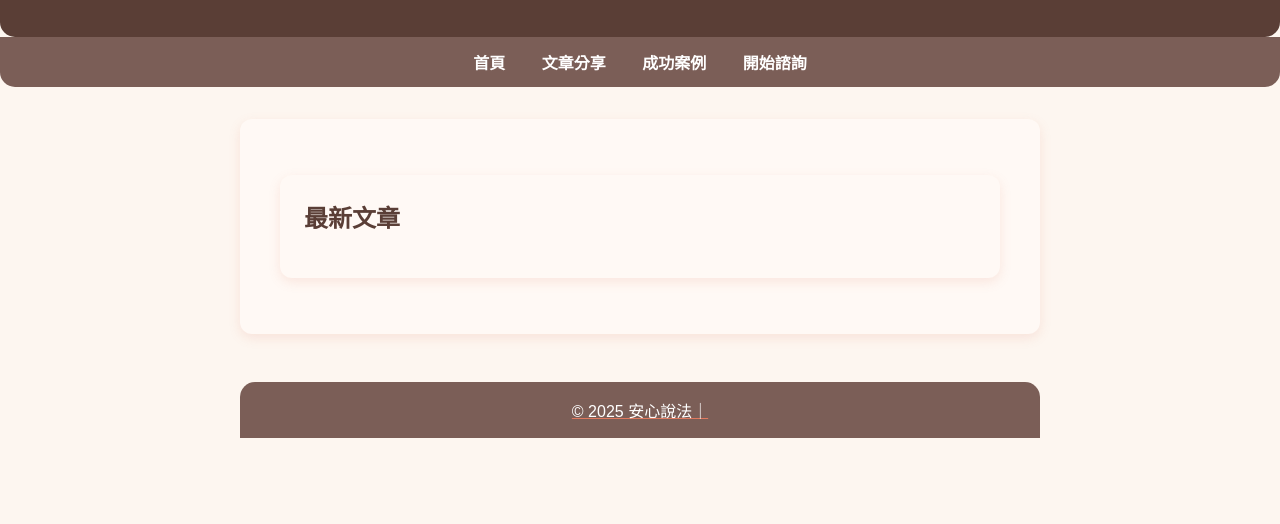
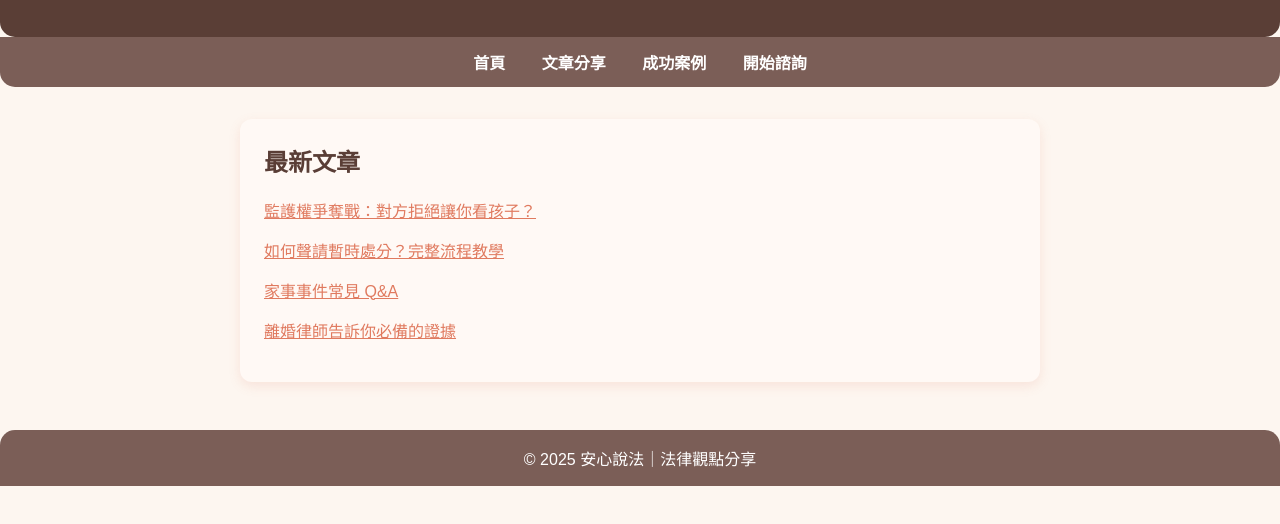
Before and after one commit to annielawarticles/law, a plain HTML site: page index.html in a window 1280 px wide. Shown: the part 118-642 px from the top of the page. Drawn offline with Linux system fonts and the light colour scheme.

Commit message:
Update index.html

```diff
--- a/index.html
+++ b/index.html
@@ -65,11 +65,12 @@
       color: #5a3e36;
       font-weight: 700;
     }
-    .articles small {
-      display: block;
+    .articles ul {
+      list-style: none;
+      padding-left: 0;
+    }
+    .articles li {
       margin-bottom: 1rem;
-      color: #888;
-      font-style: italic;
     }
     footer {
       background-color: #7b5e57;
@@ -96,29 +97,26 @@
   </header>
 
   <nav>
-    <a href="#home">首頁</a>
+    <a href="index.html">首頁</a>
     <a href="#articles">文章分享</a>
-    <a href="cases.html">成功案例</a>
+    <a href="case.html">成功案例</a>
     <a href="#consult">開始諮詢</a>
   </nav>
 
   <div class="container">
-    <div class="articles">
-     <div class="container">
-  <div class="articles">
-    <h2>最新文章</h2>
-    <div><a href="articles/article1.html"/a></div>
-    <div><a href="articles/article2.html"/a></div>
-    <div><a href="articles/article3.html"/a></div>
-    <div><a href="articles/article4.html"</a></div>
-  </div>
-</div>
-
-
+    <div class="articles" id="articles">
+      <h2>最新文章</h2>
+      <ul>
+        <li><a href="articles/article1.html">監護權爭奪戰：對方拒絕讓你看孩子？</a></li>
+        <li><a href="articles/article2.html">如何聲請暫時處分？完整流程教學</a></li>
+        <li><a href="articles/article3.html">家事事件常見 Q&A</a></li>
+        <li><a href="articles/article4.html">離婚律師告訴你必備的證據</a></li>
+      </ul>
+    </div>
   </div>
 
   <footer>
-    &copy; 2025 安心說法｜
+    &copy; 2025 安心說法｜法律觀點分享
   </footer>
 </body>
 </html>
```
